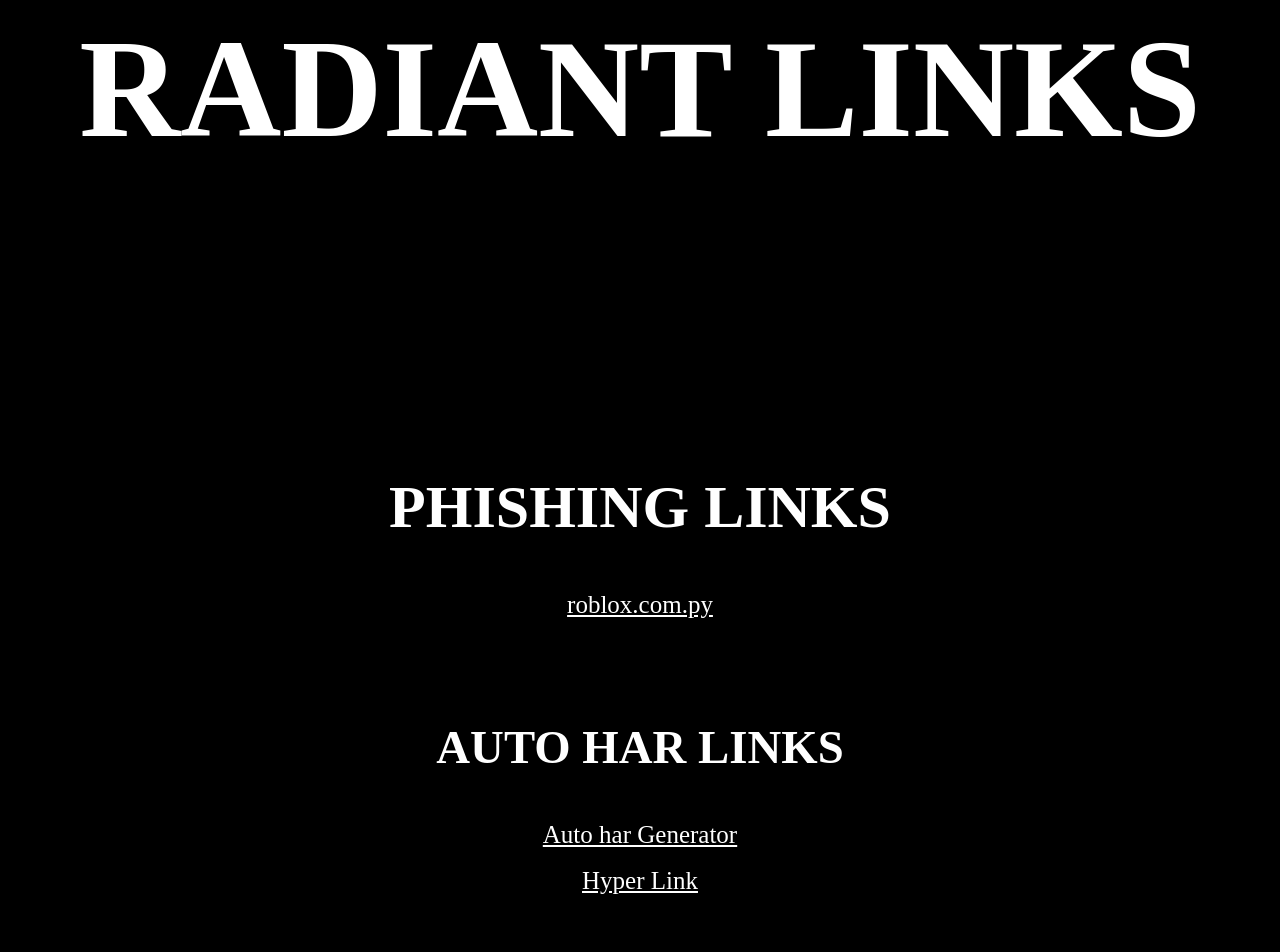
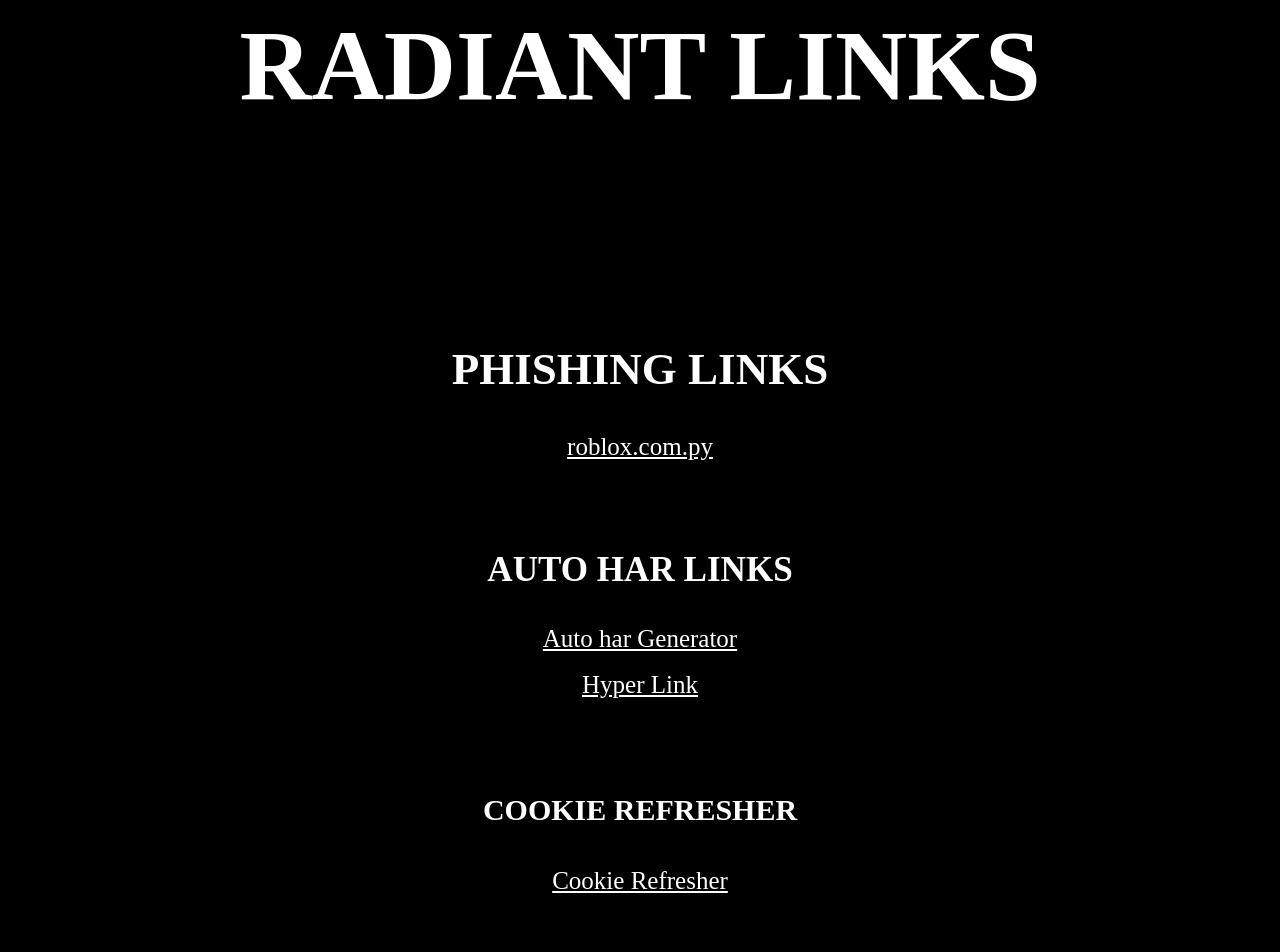
Before and after one commit to Radiante707/RadiantSites.github.io, a plain HTML site: page index.html in a window 1280 px wide. Shown: the top 952 px of the page. After the commit the page ends 921 px from the top, so only its background shows below. Drawn offline with Linux system fonts and the light colour scheme.

Commit message:
Update index.html

```diff
--- a/index.html
+++ b/index.html
@@ -11,22 +11,22 @@ color:white;
   #kuce{
     color:white;
     text-transform:uppercase;
-    font-size:70px;
+    font-size:50px;
   }
   #kuce1{
     color:white;
     text-transform:uppercase;
-    font-size:40px;
+    font-size:30px;
   }
   #kuce3{
     color:white;
     text-transform:uppercase;
-    font-size:40px;
+    font-size:30px;
   }
   #kuce4{
     color:white;
     text-transform:uppercase;
-    font-size:40px;
+    font-size:30px;
   }
 </style>
 <title>Radiant Sites</title>
```
